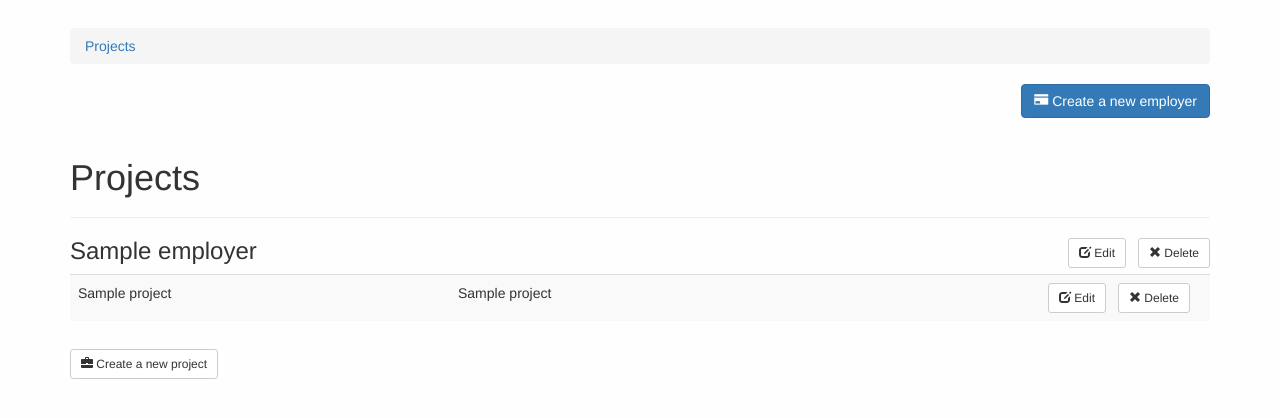
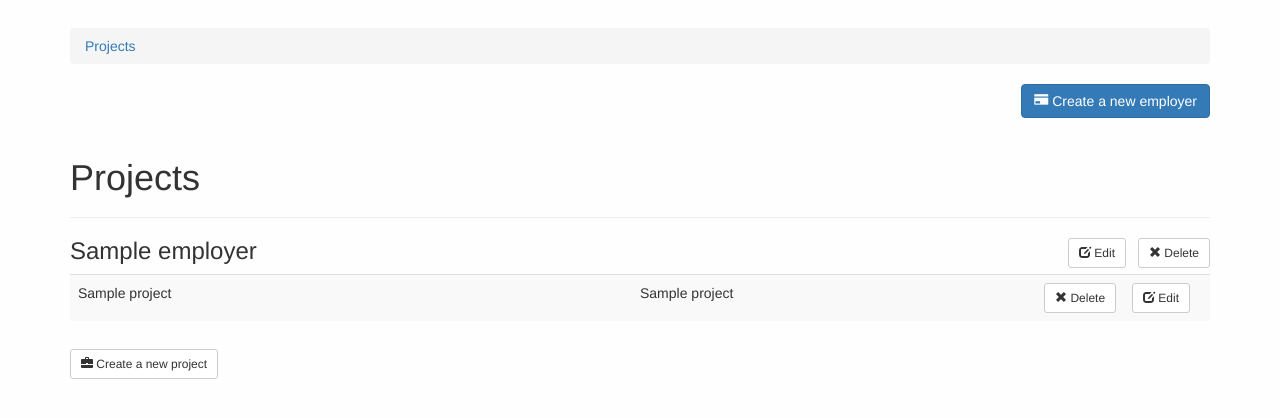
Before and after one commit to codedust/planckton, a Django app: page / in a window 1280 px wide. Shown: the top 418 px of the page. Run offline with Django 3.2, Linux system fonts and the light colour scheme; a user stored in the database is signed in; tables that the repository leaves empty hold one stand-in row (values such as "Sample post"); some libraries are stand-ins or nearby versions.

Commit message:
Fix buttons in clickable table

```diff
--- a/timetracker/static/timetracker/app.js
+++ b/timetracker/static/timetracker/app.js
@@ -8,9 +8,11 @@ $(function(){
       },
       function(){
         $(this).removeClass('active');
-      }).click( function(){
-        document.location = $(this).attr('data-href');
       }
     );
+    click_location = $(this).attr('data-href');
+    $(this).children('td').not('.no-td-click').click( function(){
+      document.location = click_location;
+    });
   });
 });
--- a/timetracker/static/timetracker/style.css
+++ b/timetracker/static/timetracker/style.css
@@ -23,3 +23,11 @@ body {
 .table-fixed-width {
   table-layout: fixed;
 }
+
+.no-td-click {
+  width:0;
+}
+
+.nowrap {
+  white-space:nowrap;
+}
--- a/timetracker/templates/timetracker/index.html
+++ b/timetracker/templates/timetracker/index.html
@@ -34,8 +34,10 @@
         <tbody>
         {% for project in employer.project_set.all %}
           <tr data-href="{% url 'timetracker:show_project' project.id %}"><td>{{project.name}}</td><td>{{project.client_name}}</td>
-              <td><button type="button" data-toggle="modal" data-target="#deleteProjectModal" onclick="$('#deleteProjectId').val('{{ project.id }}');" class="btn btn-default btn-sm pull-right margin-right"><span class="glyphicon glyphicon-remove" aria-hidden="true"></span> Delete</button>
-              <a href="{% url 'timetracker:edit_project' project.id %}" type="button" class="btn btn-default btn-sm pull-right margin-right" role="button"><span class="glyphicon glyphicon-edit" aria-hidden="true"></span> Edit</a></td></tr>
+              <td class="no-td-click"><div class="pull-right nowrap">
+                <button type="button" data-toggle="modal" data-target="#deleteProjectModal" onclick="$('#deleteProjectId').val('{{ project.id }}');" class="btn btn-default btn-sm margin-right"><span class="glyphicon glyphicon-remove" aria-hidden="true"></span> Delete</button>
+                <a href="{% url 'timetracker:edit_project' project.id %}" type="button" class="btn btn-default btn-sm margin-right" role="button"><span class="glyphicon glyphicon-edit" aria-hidden="true"></span> Edit</a>
+              </div></td></tr>
         {% endfor %}
         </tbody>
       </table>
```
